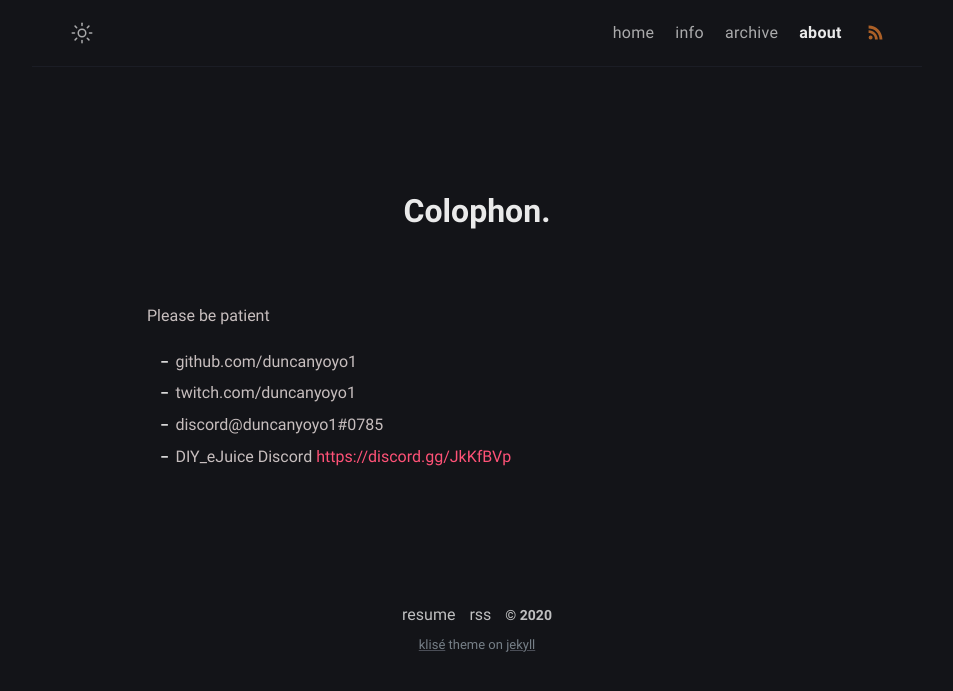
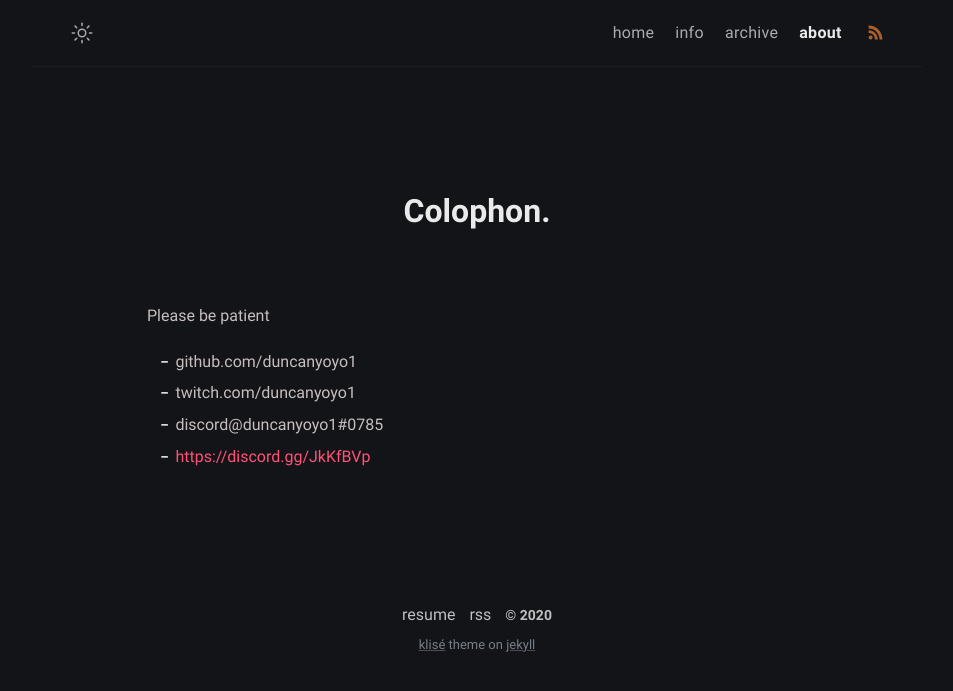
Before and after one commit to duncanyoyo1/jekyll, a Jekyll site: the page built from about.md, in a window 1280 px wide. Shown: the top 691 px of the page, without its empty margins (163-1116 px from the left). Built offline with Jekyll 4.4.1, drawn with Linux system fonts in a browser that asks for light colours.

Commit message:
About page update

```diff
--- a/about.md
+++ b/about.md
@@ -11,4 +11,4 @@ Please be patient
 - github.com/{{ site.author.github }}
 - twitch.com/{{ site.author.twitch }}
 - discord@{{ site.author.discord }}
-- DIY_eJuice Discord [{{ site.author.discordinv }}]({{ site.author.discordinv }})
+- [{{ site.author.discordinv }}]({{ site.author.discordinv }})
```
Also changed, not shown: 1 other file.
